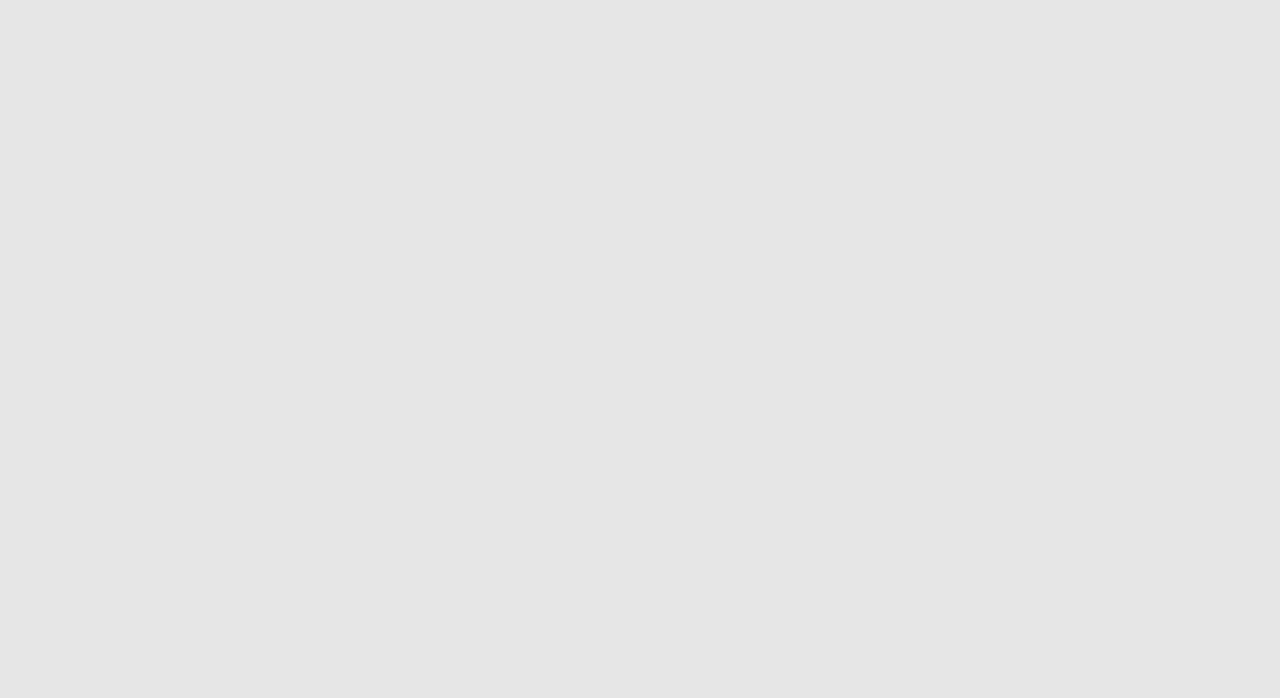
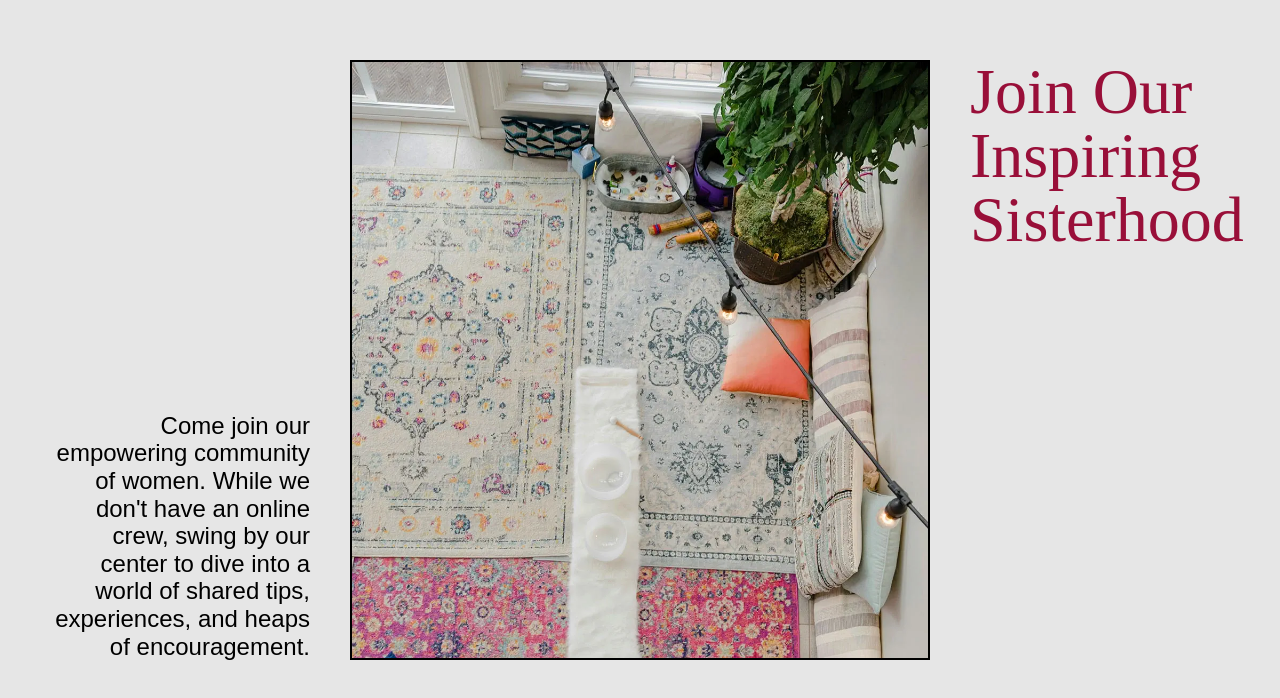
Before and after one commit to alexkustan/Belleza, a Next.js app: page / in a window 1280 px wide. Shown: the part 3405-4103 px from the top of the page. Before the commit the page ends 3321 px from the top, so only its background shows below. Built offline with nearby package versions, Linux system fonts and the light colour scheme.

Commit message:
sister hood section done

```diff
--- a/app/page.tsx
+++ b/app/page.tsx
@@ -1,6 +1,8 @@
 import { Hero } from "@/components/Hero";
 import { LuxeTreats } from "@/components/luxe-treats";
+import { MindfulnessMarqueeAnimation } from "@/components/mindfulness-marquee-animation";
 import { OurStory } from "@/components/our-story";
+import { Sisterhood } from "@/components/sisterhood";
 
 export default function Home() {
   return (
@@ -8,6 +10,8 @@ export default function Home() {
       <Hero />
       <OurStory />
       <LuxeTreats />
+      {/* <MindfulnessMarqueeAnimation /> */}
+      <Sisterhood />
     </main>
   );
 }
--- /dev/null
+++ b/components/mindfulness-marquee-animation.tsx
@@ -0,0 +1,13 @@
+import React from "react";
+
+export const MindfulnessMarqueeAnimation: React.FC = () => {
+  return (
+    <section>
+      <div className="border-2 border-[#990F39] p-5 md:p-[30px] lg:p-[40px]">
+        <p className="label-large text-[#990F39]">
+          Dive into Mindfulness, Stress Management, and Self-Care at Belleza
+        </p>
+      </div>
+    </section>
+  );
+};
--- /dev/null
+++ b/components/sisterhood.tsx
@@ -0,0 +1,32 @@
+import Image from "next/image";
+import React from "react";
+import sisterHoodImg from "@/public/images/sisterhood.webp";
+
+export const Sisterhood: React.FC = () => {
+  return (
+    <section>
+      <div className="grid lg:grid-cols-4 px-5 md:px-[30px] lg:px-[40px] py-20 md:py-[104px] lg:py-[144px] gap-5 md:gap-[30px] lg:gap-10">
+        <h2 className="title-small text-[#990f39] text-end lg:col-start-4 lg:text-left">
+          Join Our <br />
+          Inspiring <br />
+          Sisterhood
+        </h2>
+        <div className="relative w-full h-[600px] self-center lg:col-span-2 lg:col-start-2 lg:row-start-1 overflow-hidden">
+          <Image
+            src={sisterHoodImg}
+            alt="sister hood image"
+            layout="fill"
+            objectFit="cover"
+            objectPosition="center"
+            className="border-2 border-black"
+          />
+        </div>
+        <p className="body-medium-regular lg:self-end lg:col-start-1 lg:row-start-1 lg:text-right">
+          Come join our empowering community of women. While we don&apos;t have
+          an online crew, swing by our center to dive into a world of shared
+          tips, experiences, and heaps of encouragement.
+        </p>
+      </div>
+    </section>
+  );
+};
```
Also changed, not shown: public/images/sisterhood.webp (added).
